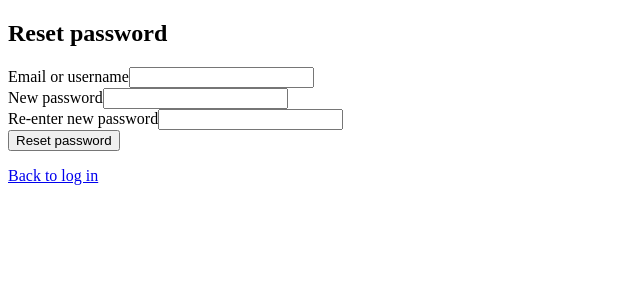
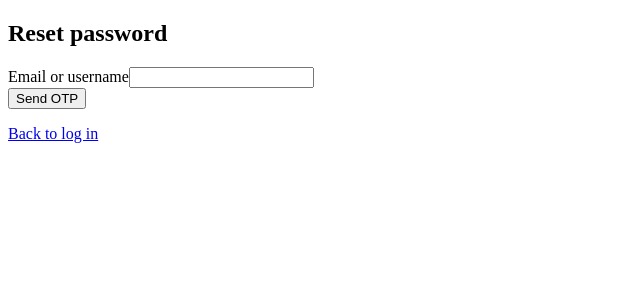
Before and after one commit to ArunKarthick19/SC3040-GRP4, a React (Vite) app in the folder FE/: page /forgot-password in a window 1280 px wide. Shown: the top 300 px of the page, without its empty margins (0-640 px from the left). Built offline with nearby package versions, Linux system fonts and the light colour scheme; no server answers.

Commit message:
forgot password enhanced

```diff
--- a/FE/src/pages/ForgotPassword.jsx
+++ b/FE/src/pages/ForgotPassword.jsx
@@ -2,27 +2,62 @@ import { useState } from 'react';
 import { Link } from 'react-router-dom';
 import { supabase } from '../supabaseClient';
 
+// Demo only: no OTP is actually sent, the code is always 3040.
+// The reset_password DB function checks it again before changing anything.
+const DEMO_OTP = '3040';
+
 export default function ForgotPassword() {
+  // 'account' -> 'otp' -> 'password' -> 'done'
+  const [step, setStep] = useState('account');
   const [identifier, setIdentifier] = useState('');
+  const [email, setEmail] = useState('');
+  const [otp, setOtp] = useState('');
   const [password, setPassword] = useState('');
   const [confirmPassword, setConfirmPassword] = useState('');
   const [error, setError] = useState('');
-  const [message, setMessage] = useState('');
   const [loading, setLoading] = useState(false);
 
-  async function handleSubmit(e) {
+  async function handleAccount(e) {
     e.preventDefault();
     setError('');
-    setMessage('');
+    setLoading(true);
+
+    const { data, error } = await supabase.rpc('find_account_email', { p_identifier: identifier.trim() });
+    setLoading(false);
+    if (error) {
+      setError(error.message);
+      return;
+    }
+    if (!data) {
+      setError('No account found with that email or username');
+      return;
+    }
+    setEmail(data);
+    setStep('otp');
+  }
+
+  function handleOtp(e) {
+    e.preventDefault();
+    setError('');
+    if (otp.trim() !== DEMO_OTP) {
+      setError('Invalid OTP');
+      return;
+    }
+    setStep('password');
+  }
+
+  async function handlePassword(e) {
+    e.preventDefault();
+    setError('');
     if (password !== confirmPassword) {
       setError('Passwords do not match');
       return;
     }
 
     setLoading(true);
-    // No email involved: the reset_password DB function sets the new password directly
     const { data, error } = await supabase.rpc('reset_password', {
       p_identifier: identifier.trim(),
+      p_otp: otp.trim(),
       p_new_password: password,
     });
     setLoading(false);
@@ -34,19 +69,42 @@ export default function ForgotPassword() {
       setError('No account found with that email or username');
       return;
     }
-    setMessage('Password reset. You can now log in with your new password.');
+    setStep('done');
   }
 
   return (
     <div>
       <h2>Reset password</h2>
-      <form onSubmit={handleSubmit}>
+
+      {step === 'account' && (
+        <form onSubmit={handleAccount}>
           <div>
             <label>
               Email or username
               <input value={identifier} onChange={(e) => setIdentifier(e.target.value)} required />
             </label>
           </div>
+          {error && <p>{error}</p>}
+          <button type="submit" disabled={loading}>{loading ? 'Checking...' : 'Send OTP'}</button>
+        </form>
+      )}
+
+      {step === 'otp' && (
+        <form onSubmit={handleOtp}>
+          <p>An OTP has been sent to {email}.</p>
+          <div>
+            <label>
+              OTP
+              <input value={otp} onChange={(e) => setOtp(e.target.value)} required />
+            </label>
+          </div>
+          {error && <p>{error}</p>}
+          <button type="submit">Verify OTP</button>
+        </form>
+      )}
+
+      {step === 'password' && (
+        <form onSubmit={handlePassword}>
           <div>
             <label>
               New password
@@ -60,9 +118,12 @@ export default function ForgotPassword() {
             </label>
           </div>
           {error && <p>{error}</p>}
-        {message && <p>{message}</p>}
           <button type="submit" disabled={loading}>{loading ? 'Resetting...' : 'Reset password'}</button>
         </form>
+      )}
+
+      {step === 'done' && <p>Password reset. You can now log in with your new password.</p>}
+
       <p><Link to="/login">Back to log in</Link></p>
     </div>
   );
--- a/FE/src/pages/Login.jsx
+++ b/FE/src/pages/Login.jsx
@@ -18,7 +18,7 @@ export default function Login() {
 
     // Supabase auth only signs in by email, so look up the email for a username
     if (!email.includes('@')) {
-      const { data, error } = await supabase.rpc('get_email_by_username', { p_username: email });
+      const { data, error } = await supabase.rpc('find_account_email', { p_identifier: email });
       if (error) {
         setError(error.message);
         setLoading(false);
--- a/FE/src/pages/Signup.jsx
+++ b/FE/src/pages/Signup.jsx
@@ -29,7 +29,7 @@ export default function Signup() {
 
     setLoading(true);
 
-    const { data: existing } = await supabase.rpc('get_email_by_username', { p_username: trimmedUsername });
+    const { data: existing } = await supabase.rpc('find_account_email', { p_identifier: trimmedUsername });
     if (existing) {
       setError('Username is already taken');
       setLoading(false);
```
Also changed, not shown: 2 other files (tests, documents, lock files or other folders). Lines whose indentation alone changed are shown as unchanged.
